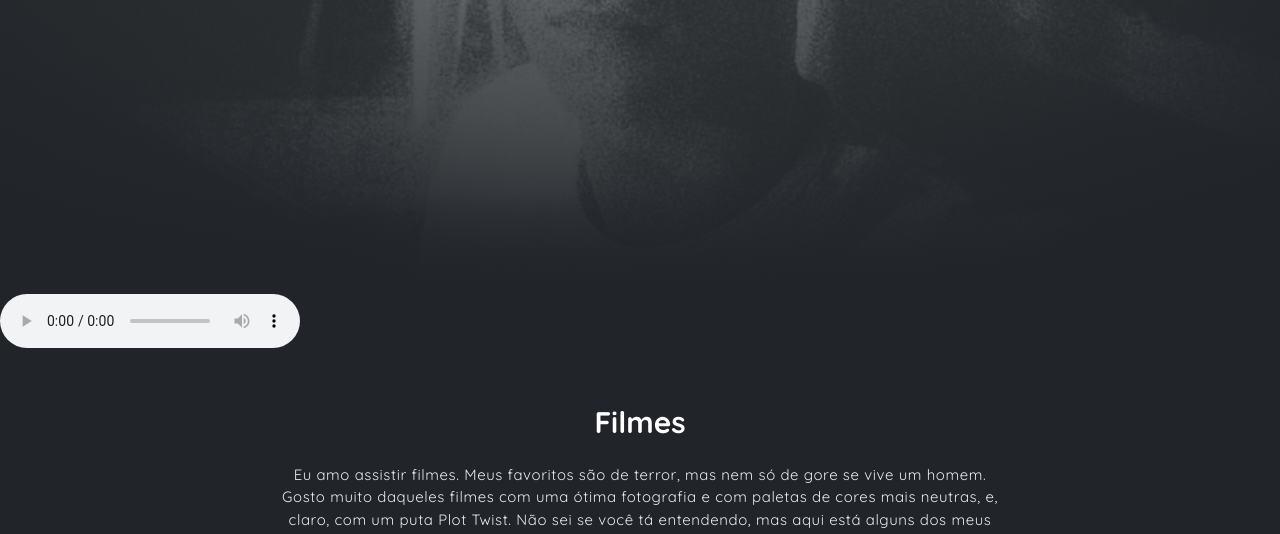
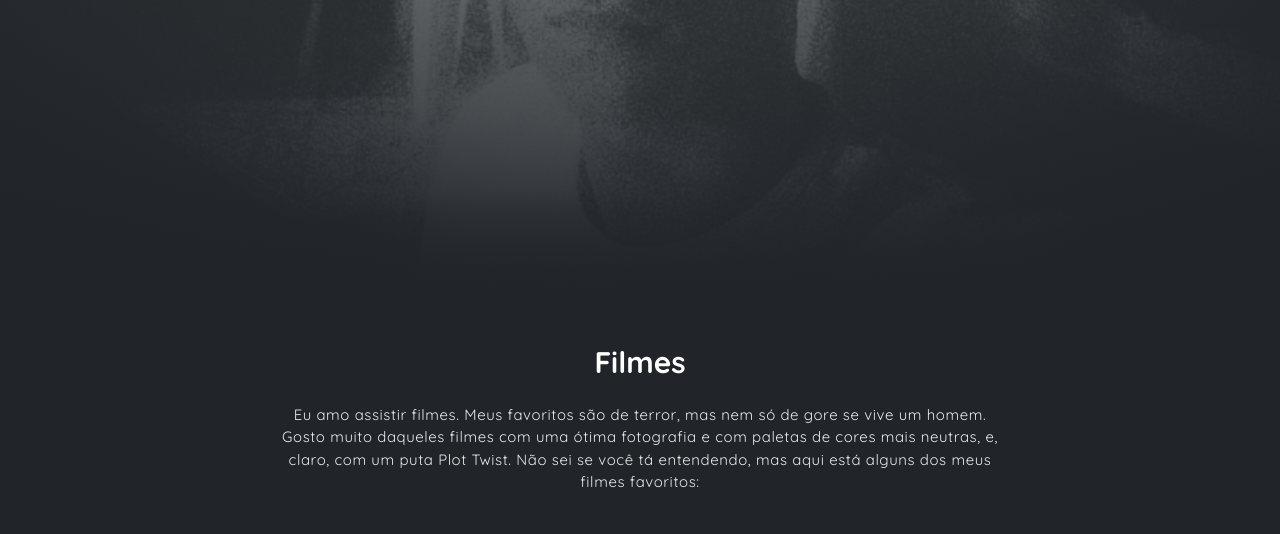
Before and after one commit to kaykcalixto/meet-me, a website: page index.html in a window 1280 px wide. Shown: the part 506-1040 px from the top of the page. Drawn offline with Linux system fonts and the light colour scheme; files whose address does not match are found by name.

Commit message:
Update index.html

```diff
--- a/index.html
+++ b/index.html
@@ -25,7 +25,6 @@
         </div>
 
     </header><!-- end of page header -->
-<audio controls="" src="./X2Download.app - Kenny Loggins - Footloose (Official Video) (320 kbps)"></audio>
     <!-- page container -->
     <div class="container page-container">
         <div class="col-md-10 col-lg-8 m-auto">
```
